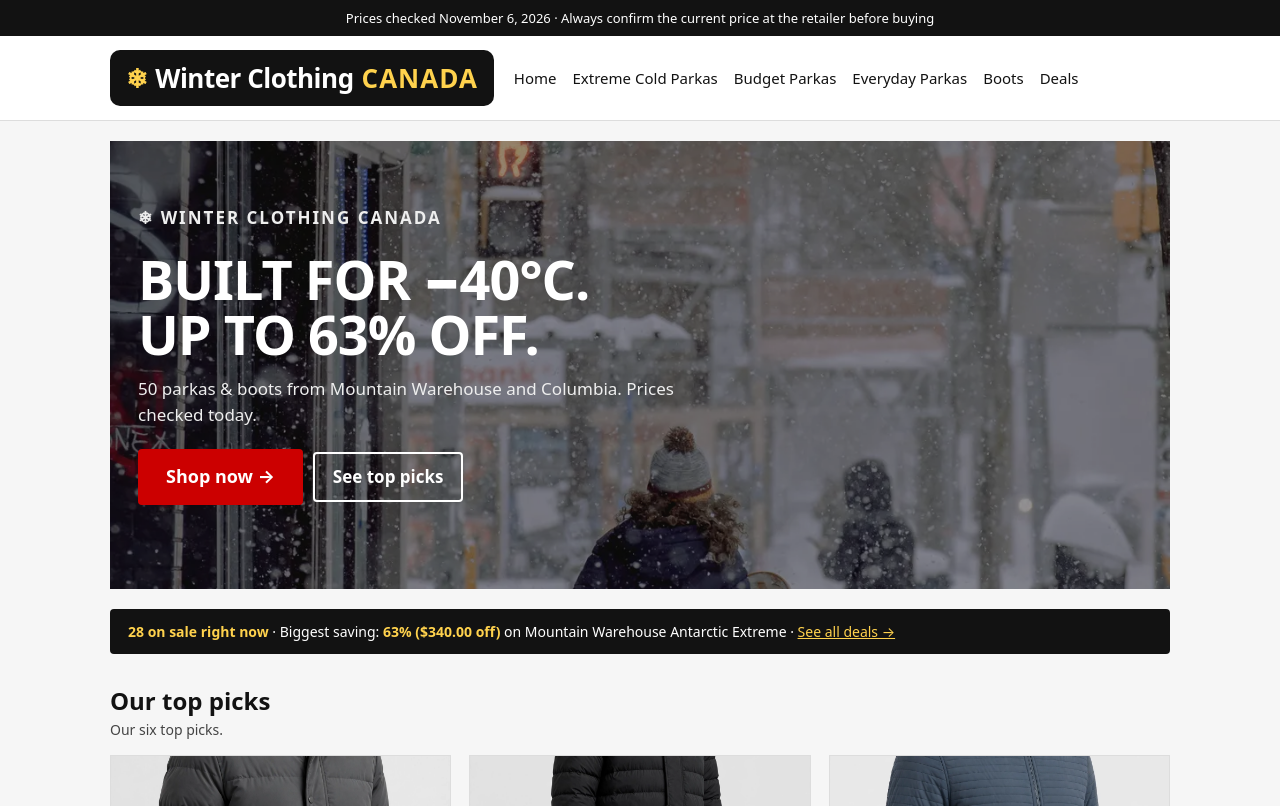
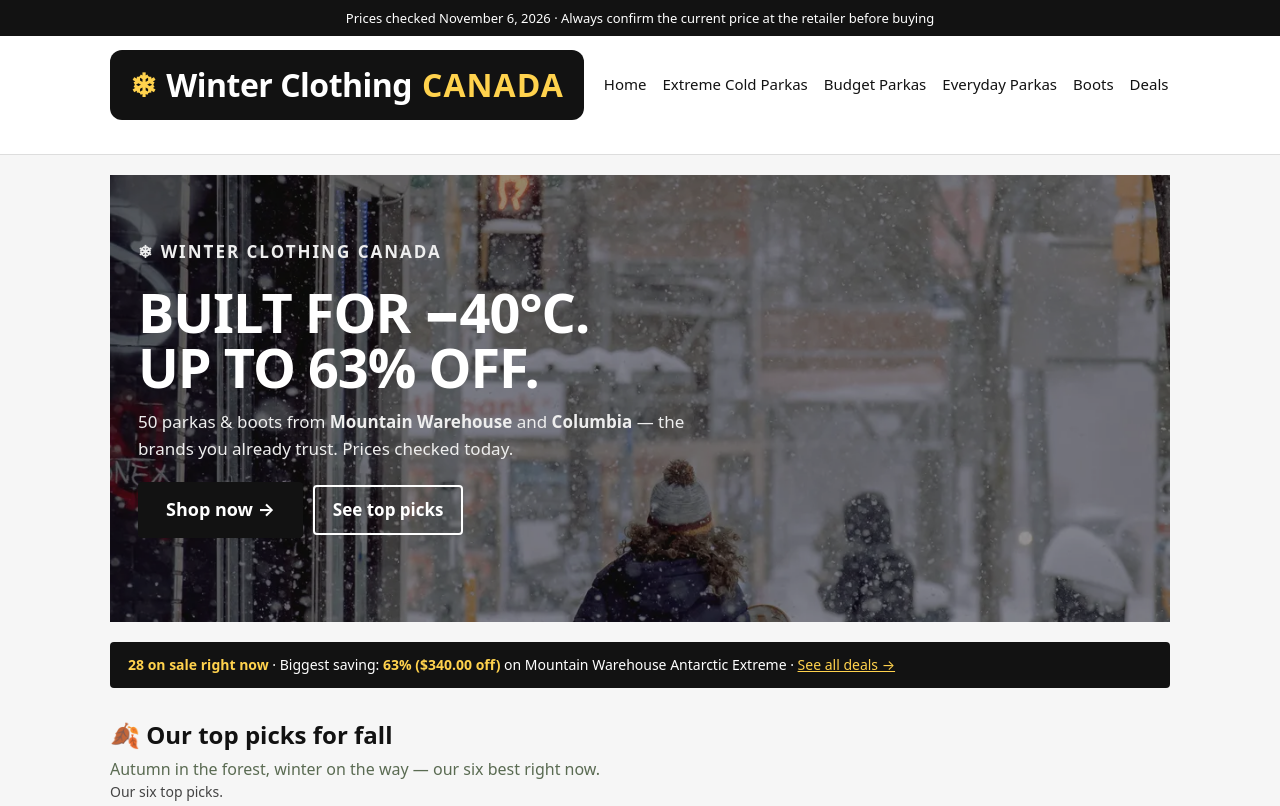
Before and after one commit to yorkdigitalagency/canada-winter-clothing, a plain HTML site: page index.html in a window 1280 px wide. Shown: the top 806 px of the page. Drawn offline with Linux system fonts and the light colour scheme.

Commit message:
Brand badge 32px + dark Shop now + fall top picks

```diff
--- a/index.html
+++ b/index.html
@@ -24,8 +24,8 @@ a{color:#0b5fff}
 .bar{background:#121212;color:#fff;text-align:center;font-size:13px;padding:8px 12px}
 header{background:#fff;border-bottom:1px solid #ddd;position:sticky;top:0;z-index:10}
 .head{max-width:1100px;margin:0 auto;padding:14px 20px;display:flex;gap:20px;align-items:center;flex-wrap:wrap}
-.logo{font-weight:800;font-size:26px;letter-spacing:-.5px;white-space:nowrap}
-.logo a{display:inline-flex;align-items:center;gap:8px;background:#121212;color:#fff;padding:8px 16px;border-radius:10px;text-decoration:none}.logo .mark{color:#ffd24d}.logo .ca{color:#ffd24d;letter-spacing:1px}
+.logo{font-weight:800;font-size:32px;letter-spacing:-.5px;white-space:nowrap}
+.logo a{display:inline-flex;align-items:center;gap:10px;background:#121212;color:#fff;padding:10px 20px;border-radius:12px;text-decoration:none}@media(max-width:720px){.logo{font-size:20px}.logo a{padding:6px 12px}}.logo .mark{color:#ffd24d}.logo .ca{color:#ffd24d;letter-spacing:1px}
 nav{display:flex;gap:16px;flex-wrap:wrap;font-size:15px}
 nav a{color:#121212;text-decoration:none}
 nav a:hover{text-decoration:underline}
@@ -35,10 +35,10 @@ main{max-width:1100px;margin:0 auto;padding:0 20px 40px}
 .hero{position:relative;background:#121212;color:#fff;border:0;margin:20px 0;padding:0;overflow:hidden}
 .hero img{position:absolute;inset:0;width:100%;height:100%;object-fit:cover;opacity:.55;display:block}
 .hero-txt{position:relative;padding:64px 28px;max-width:660px}
-.hero-brand{color:#ffd24d;font-weight:800;letter-spacing:2px;font-size:14px;text-transform:uppercase;margin:0 0 12px}
+.hero-brand{color:#ffd24d;font-weight:800;letter-spacing:2px;font-size:18px;text-transform:uppercase;margin:0 0 12px}
 .hero h1{font-size:54px;line-height:1.02;margin:0 0 14px;text-transform:uppercase;font-weight:900;letter-spacing:-1px}
 .hero p{color:#eee;margin:0 0 20px;font-size:17px}
-.btn.shopnow{background:#c00;font-size:18px;padding:14px 28px}
+.btn.shopnow{background:#121212;font-size:18px;padding:14px 28px}
 .btn.light{background:transparent;color:#fff;border:2px solid #fff}
 .btn{display:inline-block;background:#121212;color:#fff;text-decoration:none;font-weight:700;padding:10px 18px;margin-right:10px;border-radius:4px}
 .btn.alt{background:#fff;color:#121212;border:2px solid #121212}
@@ -151,14 +151,15 @@ button.btn{font:inherit;cursor:pointer}
 <div class="hero-txt">
 <p class="hero-brand">❄ Winter Clothing Canada</p>
 <h1>Built for −40°C.<br>Up to 63% off.</h1>
-<p>50 parkas &amp; boots from Mountain Warehouse and Columbia. Prices checked today.</p>
+<p>50 parkas &amp; boots from <b>Mountain Warehouse</b> and <b>Columbia</b> — the brands you already trust. Prices checked today.</p>
 <p><a class="btn shopnow" href="deals.html">Shop now →</a><a class="btn light" href="#shop">See top picks</a></p>
 </div>
 </div>
 
 <div class="strip" id="summaryStrip"></div>
 
-<h2 style="margin:28px 0 0">Our top picks</h2>
+<h2 style="margin:28px 0 0">🍂 Our top picks for fall</h2>
+<p style="color:#5a6b52;margin:4px 0 0">Autumn in the forest, winter on the way — our six best right now.</p>
 <p class="countline" id="countLine"></p>
 <div class="grid" id="shop"></div>
 <p class="note">Prices checked <span data-checked-long></span>.</p>
```
Also changed, not shown: boots-page-2.html (+2 -2 lines), boots.html (+2 -2 lines), deals.html (+2 -2 lines), parkas-budget.html (+2 -2 lines), parkas-everyday.html (+2 -2 lines), parkas-extreme-cold.html (+2 -2 lines).
